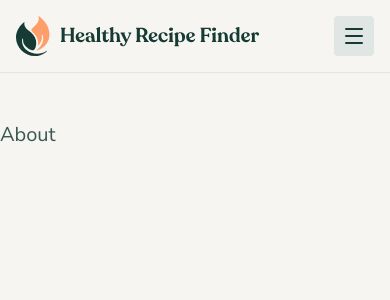
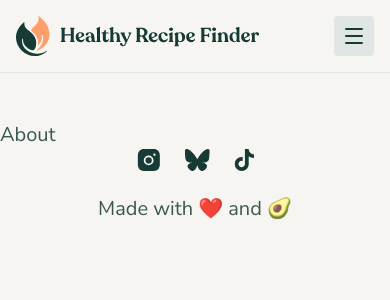
Before and after one commit to florianstancioiu/recipe-finder-website, a React (Vite) app: page /about in a window 390 px wide. Shown: the top 300 px of the page. Built offline with nearby package versions, Linux system fonts and the light colour scheme.

Commit message:
Worked on the Footer mobile component

```diff
--- a/src/components/CookSmarter/CookSmarter.tsx
+++ b/src/components/CookSmarter/CookSmarter.tsx
@@ -2,7 +2,7 @@ import Button from "../UI/Button/Button";
 
 const CookSmarter = () => {
   return (
-    <div className="px-4 text-neutral-900 mb-10 text-center ">
+    <div className="px-4 text-neutral-900 mb-10 text-center">
       <div className="bg-neutral-200 py-12 px-4 rounded-2xl">
         <h2 className="font-nunito text-4xl font-bold mb-4">
           Ready to cook smarter?
--- a/src/components/UI/Footer/Footer.tsx
+++ b/src/components/UI/Footer/Footer.tsx
@@ -1,5 +1,18 @@
+import InstagramIcon from "../../../images/icon-instagram.svg?react";
+import BlueSkyIcon from "../../../images/icon-bluesky.svg?react";
+import TikTokIcon from "../../../images/icon-tiktok.svg?react";
+
 const Footer = () => {
-  return <footer></footer>;
+  return (
+    <footer>
+      <div className="flex justify-center gap-6 items-center mb-6">
+        <InstagramIcon />
+        <BlueSkyIcon />
+        <TikTokIcon />
+      </div>
+      <div className="text-center mb-5">Made with ❤️ and 🥑</div>
+    </footer>
+  );
 };
 
 export default Footer;
```
